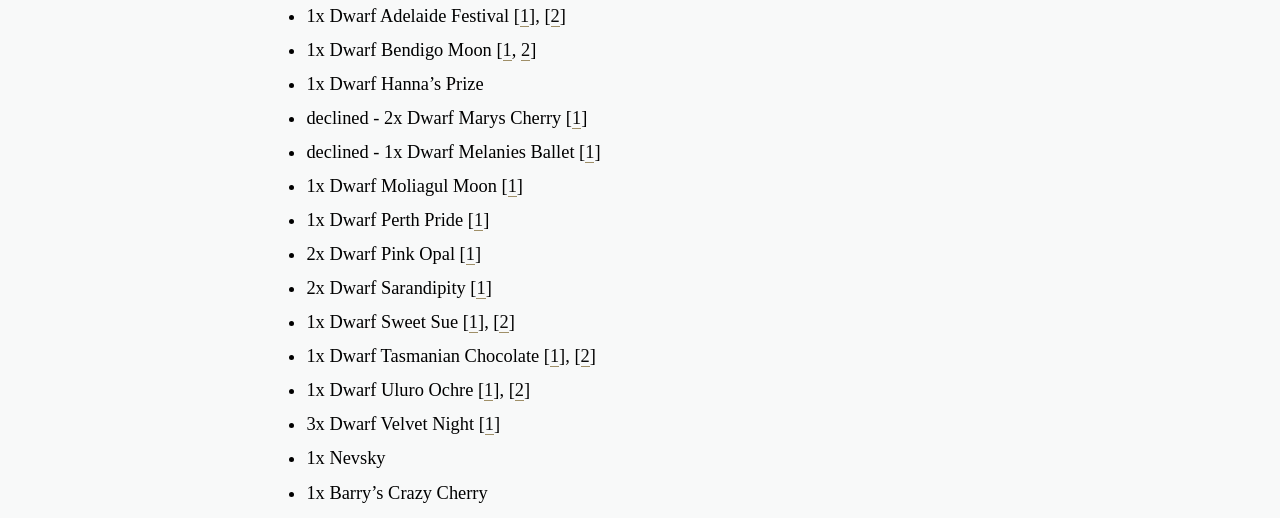
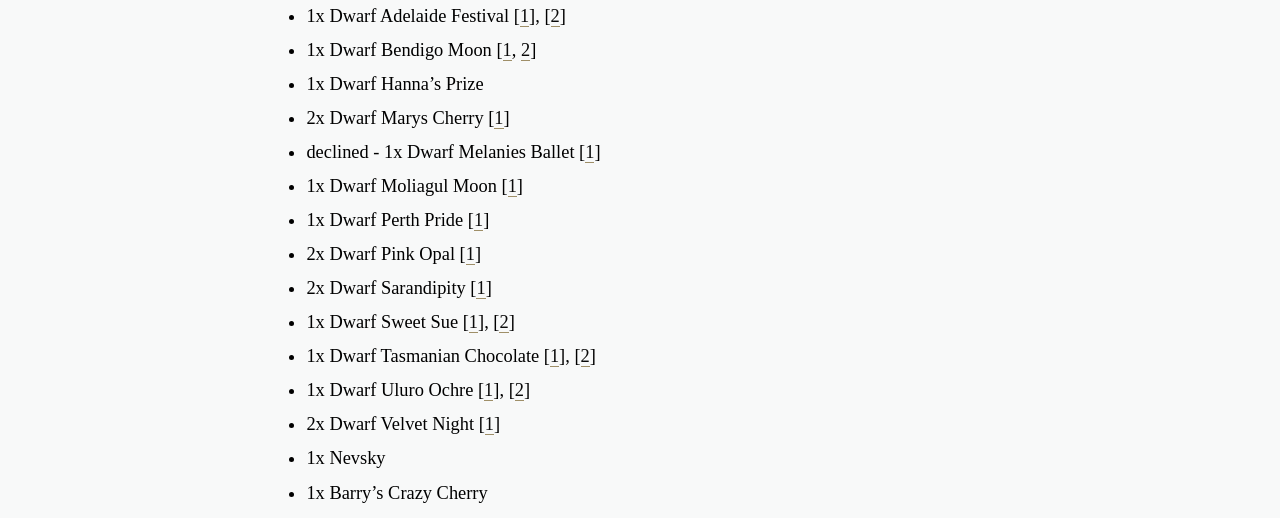
Before and after one commit to iamsebastian/blog.sebastian.science, a Jekyll site: the page built from tomaten_2019.md, in a window 1280 px wide. Shown: the part 794-1312 px from the top of the page. Built offline with Jekyll 4.4.1, drawn with Linux system fonts in a browser that asks for light colours.

Commit message:
Update tomaten_2019.md

```diff
--- a/tomaten_2019.md
+++ b/tomaten_2019.md
@@ -15,7 +15,7 @@ Manches ist auf Lager, manches nicht.
 - 1x Dwarf Adelaide Festival [[1](http://tatianastomatobase.com/wiki/Adelaide_Festival)], [[2](https://www.glenseeds.co.za/products/dwarf-adeleide-festival)]
 - 1x Dwarf Bendigo Moon [[1](http://tatianastomatobase.com/wiki/Dwarf_Bendigo_Moon), [2](https://www.vertiloom.com/en/dwarf-bendigo-moon.html)]
 - 1x Dwarf Hanna's Prize
-- declined - 2x Dwarf Marys Cherry [[1](https://www.vertiloom.com/en/dwarf-marys-cherry.html)]
+- 2x Dwarf Marys Cherry [[1](https://www.vertiloom.com/en/dwarf-marys-cherry.html)]
 - declined - 1x Dwarf Melanies Ballet [[1](https://www.vertiloom.com/en/dwarf-melanies-ballet.html)]
 - 1x Dwarf Moliagul Moon [[1](https://www.vertiloom.com/en/dwarf-moliagul-moon.html)]
 - 1x Dwarf Perth Pride [[1](https://www.vertiloom.com/en/dwarf-moliagul-moon.html)]
@@ -24,7 +24,7 @@ Manches ist auf Lager, manches nicht.
 - 1x Dwarf Sweet Sue [[1](http://www.tomaten-atlas.de/sorten/d/4031-dwarf-sweet-sue)], [[2](http://www.tomaten-forum.com/Thread-Tomaten-Sortenbeschreibungen?pid=94402#pid94402)]
 - 1x Dwarf Tasmanian Chocolate [[1](http://www.tomaten-atlas.de/sorten/t/3415-tasmanian-chocolate)], [[2](http://www.tomatenundanderes.eu/tomatenparade/14-beispielbeitraege/519-tasmanian-chocolate-dwarf)]
 - 1x Dwarf Uluro Ochre [[1](http://www.tomaten-forum.com/Thread-Tomaten-Sortenbeschreibungen?pid=94452#pid94452)], [[2](http://www.tomaten-atlas.de/sorten/u/5900-uluru-ochre)]
-- 3x Dwarf Velvet Night [[1](https://www.vertiloom.com/en/dwarf-velvet-night.html)]
+- 2x Dwarf Velvet Night [[1](https://www.vertiloom.com/en/dwarf-velvet-night.html)]
 - 1x Nevsky
 - 1x Barry's Crazy Cherry
 - 1x Pearly Pink
```
